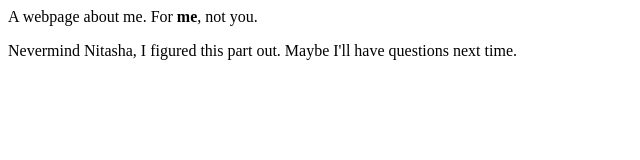
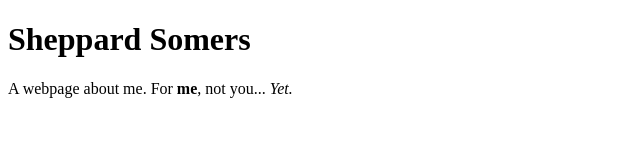
Before and after one commit to sheppardrs/sheppardsomers.me, a plain HTML site: page index.html in a window 1280 px wide. Shown: the whole page, without its empty margins (0-640 px from the left). Drawn offline with Linux system fonts and the light colour scheme.

Commit message:
It says my name now.

```diff
--- a/index.html
+++ b/index.html
@@ -5,8 +5,9 @@
   </head>
 
   <body>
-    A webpage about me. For <strong>me</strong>, not you.
-  <p>
-    Nevermind Nitasha, I figured this part out. Maybe I'll have questions next time.
+    <h1> Sheppard Somers </h1>
+    A webpage about me. For <strong>me</strong>, not you... <em> Yet.</em>
+
+
   </body>
   </html>
```
